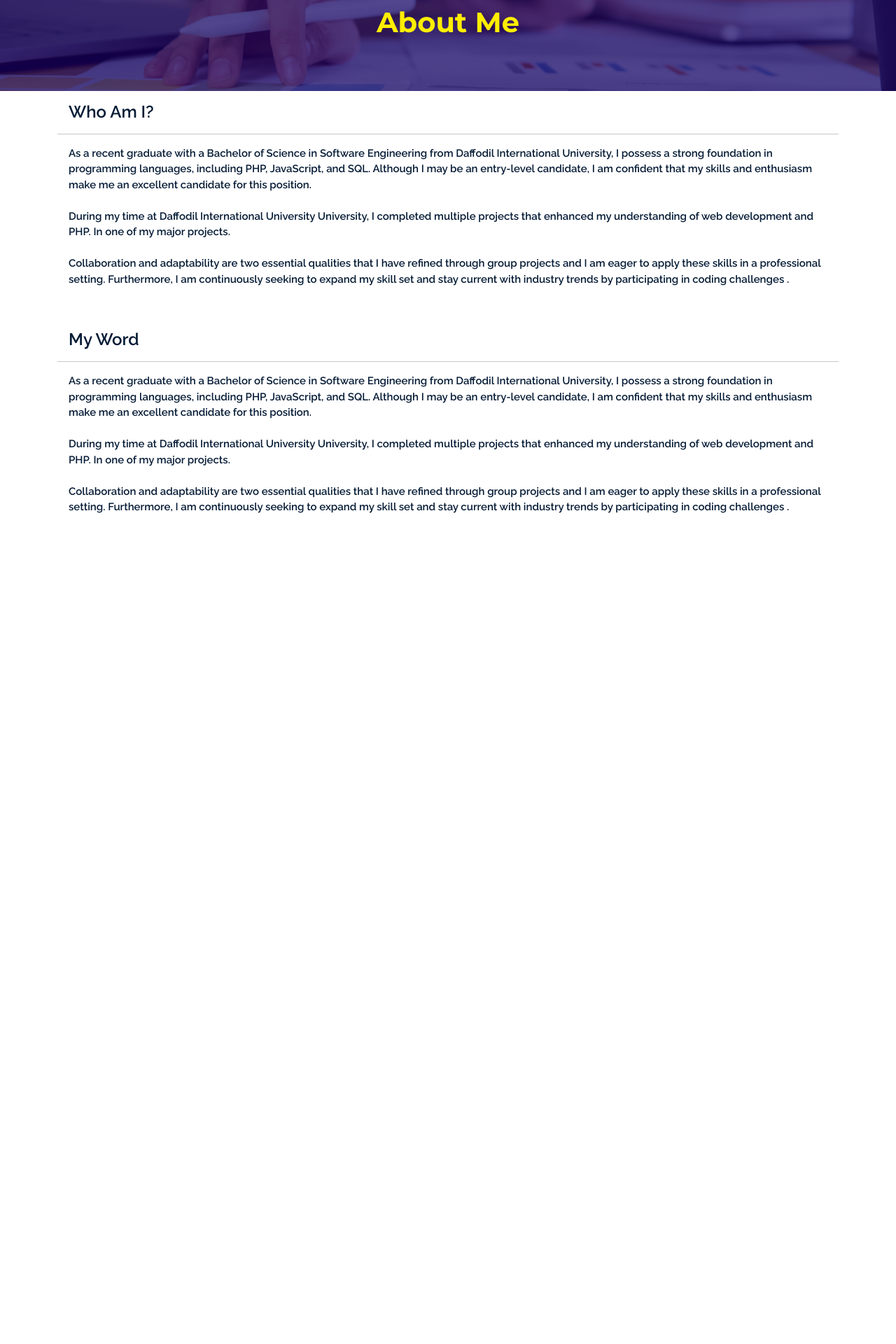
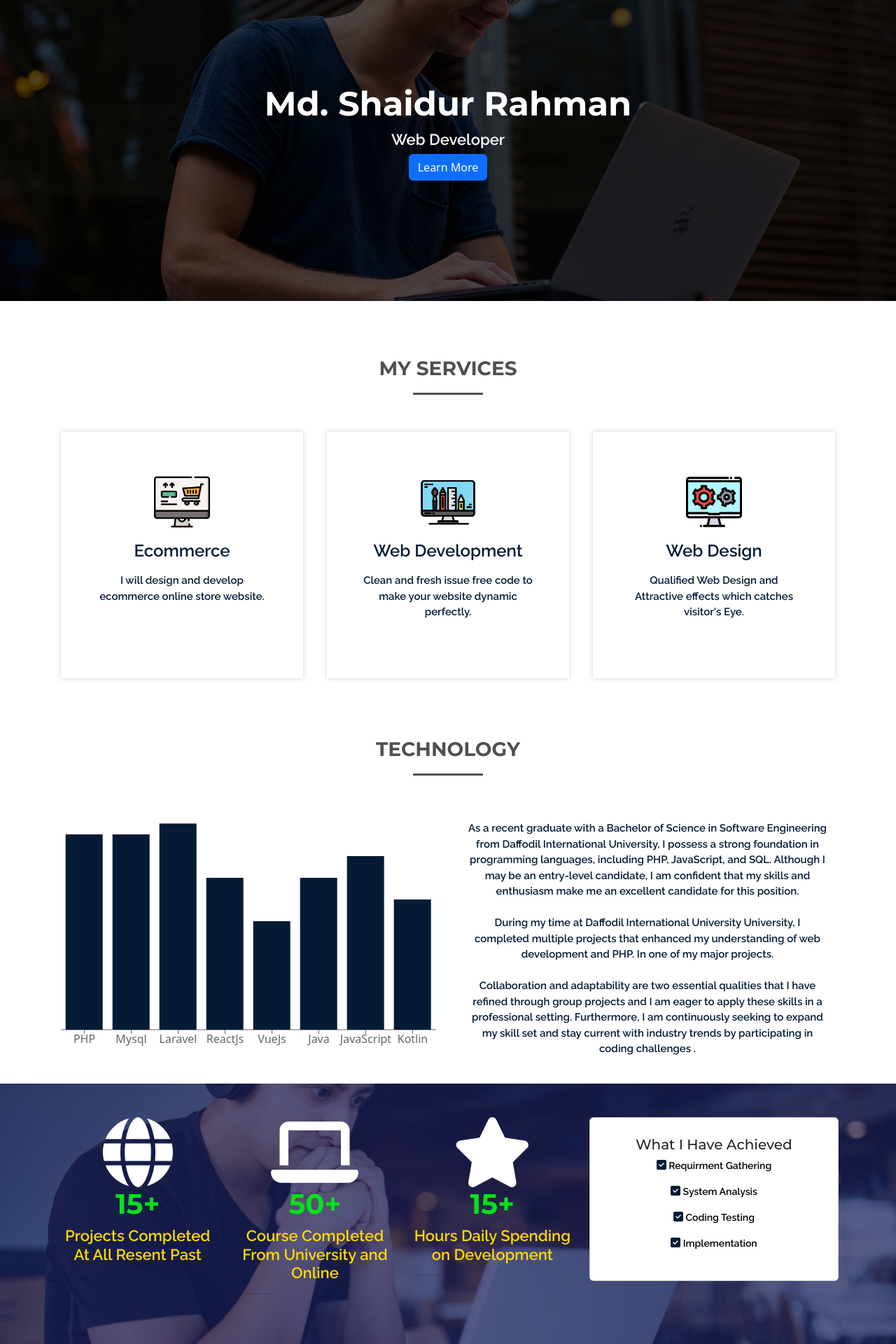
Before and after one commit to Shaid1998/Complete-Website-with-REACT-And-Laravel, a React (Create React App) app: page / in a window 1280 px wide. Shown: the part 120-2040 px from the top of the page at 70% size. Before the commit the page ends 894 px from the top, so only its background shows below. Built offline with nearby package versions, Linux system fonts and the light colour scheme; a web font is replaced by a local one.

Commit message:
Working On About Page

```diff
--- a/src/App.js
+++ b/src/App.js
@@ -1,8 +1,7 @@
 import React from 'react';
 import HomePage from './pages/HomePage';
-import PageTop from './components/PageTop/PageTop';
-import TopNavigation from './components/TopNavigation/TopNavigation';
-import AboutDescription from './components/AboutDescription/AboutDescription';
+
+
 
 
 
@@ -10,9 +9,7 @@ import AboutDescription from './components/AboutDescription/AboutDescription';
 function App() {
   return (
     <div>
-      <TopNavigation />
-      <PageTop pagetitle='About Me'/>
-      <AboutDescription />
+      <HomePage />
     </div>
   );
 }
--- a/src/asset/css/custom.css
+++ b/src/asset/css/custom.css
@@ -148,14 +148,14 @@
 }
 
 .countNumber{
-    color: #130ff2;
+    color: #09e01b;
     font-family: 'Montserrat', sans-serif;
     font-weight: 700;
     font-size: 40px;
 }
 
 .countTitle{
-    color: #09e01b;
+    color: #ffd900;
     font-family: 'Raleway', sans-serif;
     font-size: 22px;
     font-weight: 600;
@@ -177,7 +177,7 @@
     font-size: 14px;
 }
 .workCard{
-    margin-top: 25%;
+
     padding: 10px 10px 10px 10px;
     border-radius: 3px;
 
@@ -187,7 +187,7 @@
     font-size: 16px;
 }
 .iconProject{
-    color:#0fce2c;
+    color:#ffffff;
     font-size: 100px;
 }
 .projectCard{
--- a/src/components/AboutDescription/AboutDescription.jsx
+++ b/src/components/AboutDescription/AboutDescription.jsx
@@ -5,10 +5,30 @@ class AboutDescription extends Component {
   render() {
     return (
       <Fragment>
-        <Container>
+        <Container className='mt-5'>
             <Row>
                 <Col lg={12} md={12} sm={12}>
                     <h1 className=" serviceName">Who Am I?</h1>
+                    <hr />
+                    <p className="text-justify serviceDescription"> As a recent graduate with a Bachelor of Science in Software
+                        Engineering from Daffodil International University, I possess a strong
+                        foundation in programming languages, including PHP, JavaScript, and
+                        SQL. Although I may be an entry-level candidate, I am confident that
+                        my skills and enthusiasm make me an excellent candidate for this
+                        position.<br></br><br></br>
+
+                        During my time at Daffodil International University University, I
+                        completed multiple projects that enhanced my understanding of web
+                        development and PHP. In one of my major projects.<br></br><br></br>
+
+                        Collaboration and adaptability are two essential qualities that I have
+                        refined through group projects  and I am eager to apply these skills
+                        in a professional setting. Furthermore, I am continuously seeking to
+                        expand my skill set and stay current with industry trends by
+                        participating in coding challenges .<br></br><br></br><br></br>
+                    </p>
+
+                    <h1 className=" serviceName">My Vision</h1>
                     <hr />
                     <p className="text-justify serviceDescription"> As a recent graduate with a Bachelor of Science in Software
                         Engineering from Daffodil International University, I possess a strong
--- a/src/components/Summary/Summary.jsx
+++ b/src/components/Summary/Summary.jsx
@@ -12,13 +12,11 @@ class Summary extends Component {
             <Fragment>
                 <Container fluid={true} className="SummaryFixedBanner p-0" >
                     <div className="SummaryBannerOverLay">
-                        <Container className="text-center">
+                        <Container className="mt-5 text-center">
                             <Row>
                                 <Col lg={8} md={6} sm={12}>
                                     <Row className="countSection">
-                                        <Col  lg={4} md={6} sm={12} className=' text-center'>
-                                            <Card className="workCard" >
-                                                <Card.Body>
+                                        <Col  lg={4} md={6} sm={12} >
                                             <FontAwesomeIcon className='iconProject' icon={faGlobe}/>
                                             <h1 className='countNumber'>
                                                 <CountUp start={0} end={15}>
@@ -32,13 +30,9 @@ class Summary extends Component {
                                             </h1>
                                             <h4 className='countTitle'>Projects Completed At All Resent Past</h4>
                                             <hr className='bg-black w-25'/>
-                                                </Card.Body>
-                                            </Card>
                                         </Col>
 
                                         <Col  lg={4} md={6} sm={12} className=' text-center'>
-                                            <Card className="workCard" >
-                                                <Card.Body>
                                             <FontAwesomeIcon className='iconProject' icon={faLaptop}/>
                                             <h1 className='countNumber'>
                                                 <CountUp start={0} end={50}>
@@ -52,13 +46,9 @@ class Summary extends Component {
                                             </h1>
                                             <h4 className='countTitle'>Course Completed From University and Online</h4>
                                             <hr className='bg-black w-25'/>
-                                                </Card.Body>
-                                            </Card>
                                         </Col>
 
                                         <Col  lg={4} md={6} sm={12} className=' text-center'>
-                                            <Card className="workCard" >
-                                                <Card.Body>
                                             <FontAwesomeIcon className='iconProject' icon={faStar}/>
                                             <h1 className='countNumber'>
                                                 <CountUp start={0} end={15}>
@@ -72,8 +62,6 @@ class Summary extends Component {
                                             </h1>
                                             <h4 className='countTitle'>Hours Daily Spending on Development</h4>
                                             <hr className="bg-black w-25" />
-                                                </Card.Body>
-                                            </Card>
                                         </Col>
                                     </Row>
                                 </Col>
```
Also changed, not shown: src/pages/AboutPage.jsx (added, +22 -0 lines). Lines whose indentation alone changed are shown as unchanged.
